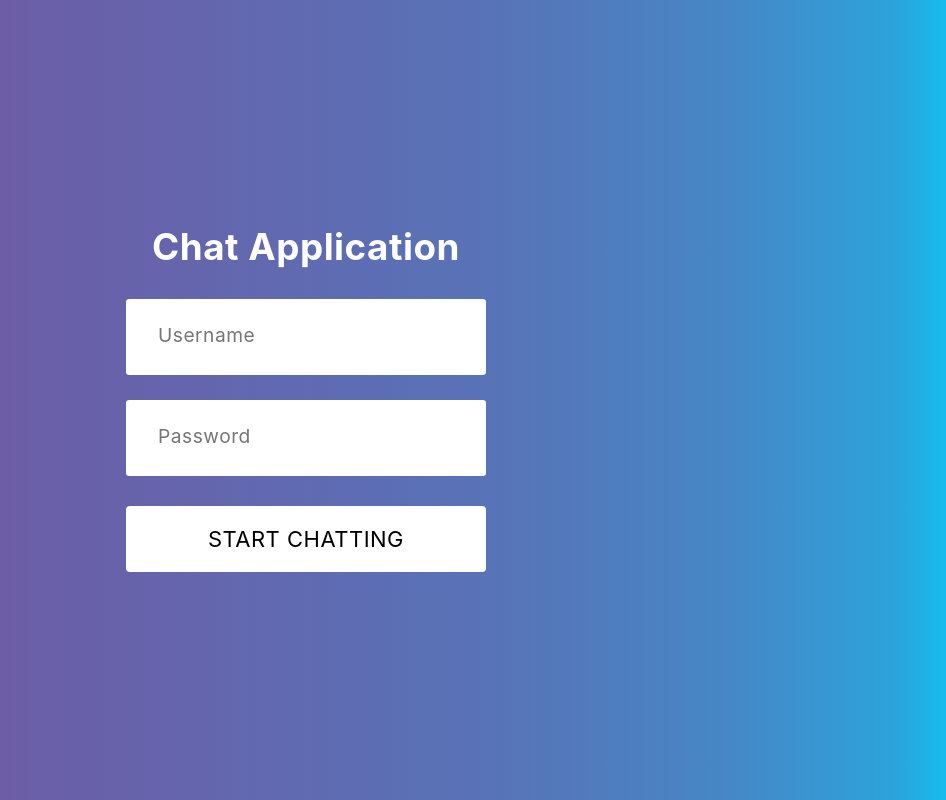
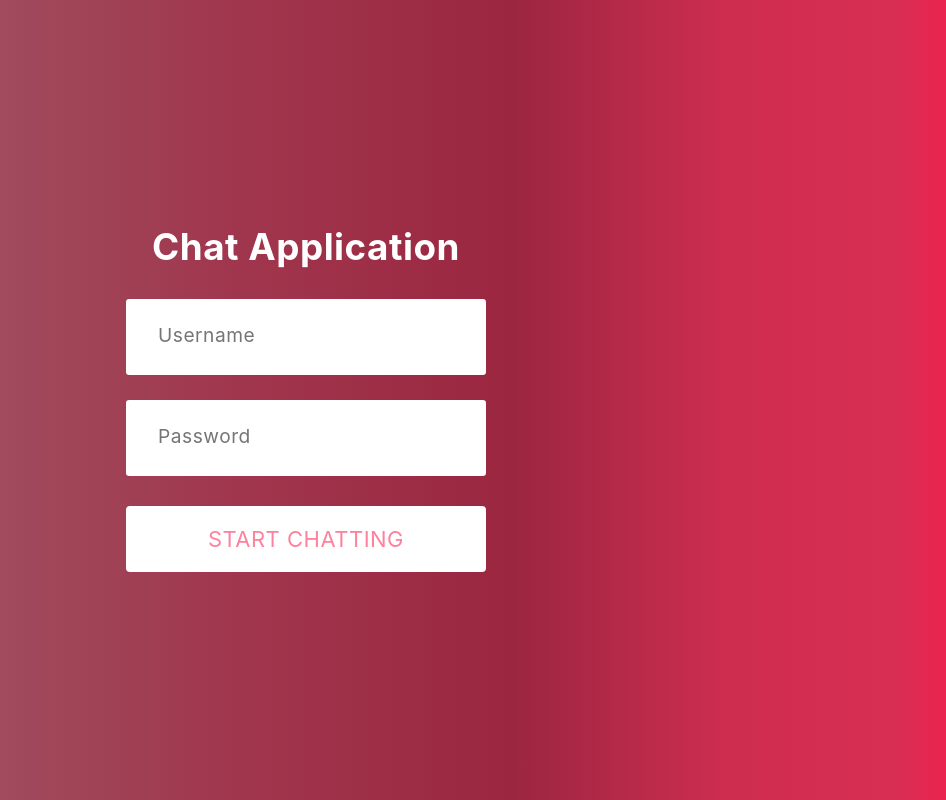
Before and after one commit to Opeyemi-Omotayo/ChatSkoot-application, a React (Create React App) app: page / in a window 1280 px wide. Shown: the whole page, without its empty margins (334-1280 px from the left). Built offline with nearby package versions, Linux system fonts and the light colour scheme; no server answers.

Commit message:
adjusted some styles

```diff
--- a/src/App.css
+++ b/src/App.css
@@ -15,8 +15,8 @@
 }
 
 .ce-active-chat-card {
-  background-color: #cabcdc !important;
-  border: 4px solid #cabcdc !important;
+  background-color: rgb(247, 179, 194) !important;
+  border: 4px solid rgb(247, 179, 194) !important;
   border-radius: 0px !important;
 }
 
@@ -30,12 +30,12 @@
 
 .ce-text-input {
   border-radius: 6px !important;
-  border: 1px solid #3b2a50 !important;
+  border: 1px solid rgb(253, 130, 157) !important;
 }
 
 .ce-primary-button {
   border-radius: 6px !important;
-  background-color: #7554a0 !important;
+  background-color: rgb(253, 130, 157) !important;
   position: relative;
   bottom: 1px;
 }
@@ -51,12 +51,12 @@
 
 .ce-autocomplete-input {
   border-radius: 6px !important;
-  border: 1px solid #3b2a50 !important;
+  border: 1px solid rgb(253, 130, 157) !important;
 }
 
 .ce-autocomplete-options {
   border-radius: 6px !important;
-  border: 1px solid #3b2a50 !important;
+  border: 1px solid rgb(253, 130, 157) !important;
   background-color: white !important;
 }
 
@@ -84,13 +84,13 @@
 }
 
 .chat-title {
-  color: #7554a0;
+  color: rgb(253, 130, 157);
   font-weight: 800;
   font-size: 24px;
 }
 
 .chat-subtitle {
-  color: #7554a0;
+  color: rgb(253, 130, 157);
   font-weight: 600;
   font-size: 12px;
   padding-top: 4px;
@@ -164,7 +164,7 @@
 .message-form {
   overflow: hidden;
   border-radius: 6px;
-  border: 1px solid #3b2a50;
+  border: 1px solid rgb(253, 130, 157);
   background-color: white;
 }
 
@@ -217,15 +217,15 @@
 .wrapper {
   height: 100vh;
 	width: 100%;
-  background: rgb(117,84,160);
-  background: linear-gradient(90deg, rgba(117,84,160,1) 7%, rgba(117,84,160,1) 17%, rgba(106,95,168,1) 29%, rgba(99,103,174,1) 44%, rgba(87,116,184,1) 66%, rgba(70,135,198,1) 83%, rgba(44,163,219,1) 96%, rgba(22,188,237,1) 100%, rgba(0,212,255,1) 100%);
+  background: rgb(196, 119, 135);
+  background: linear-gradient(90deg, rgb(160, 84, 100) 7%, rgb(165, 82, 100) 17%, rgb(160, 72, 91) 29%, rgb(160, 55, 78) 44%, rgb(155, 38, 64) 66%, rgb(206, 45, 80) 83%, rgb(216, 46, 83) 96%, rgb(235, 36, 79) 100%, rgb(245, 137, 160) 100%);
   display: flex;
   justify-content: center;
   align-items: center;
 }
 
 .input {
-  color: #333;
+  color: rgb(253, 130, 157);
   font-size: 1.2rem;
 	margin: 0 auto;
   padding: 1.5rem 2rem;
@@ -256,7 +256,7 @@
   border-radius: 4px;
   border: none;
   background-color: white;
-  color: black;
+  color: rgb(253, 130, 157);
   text-align: center;
   text-transform: uppercase;
   font-size: 22px;
```
